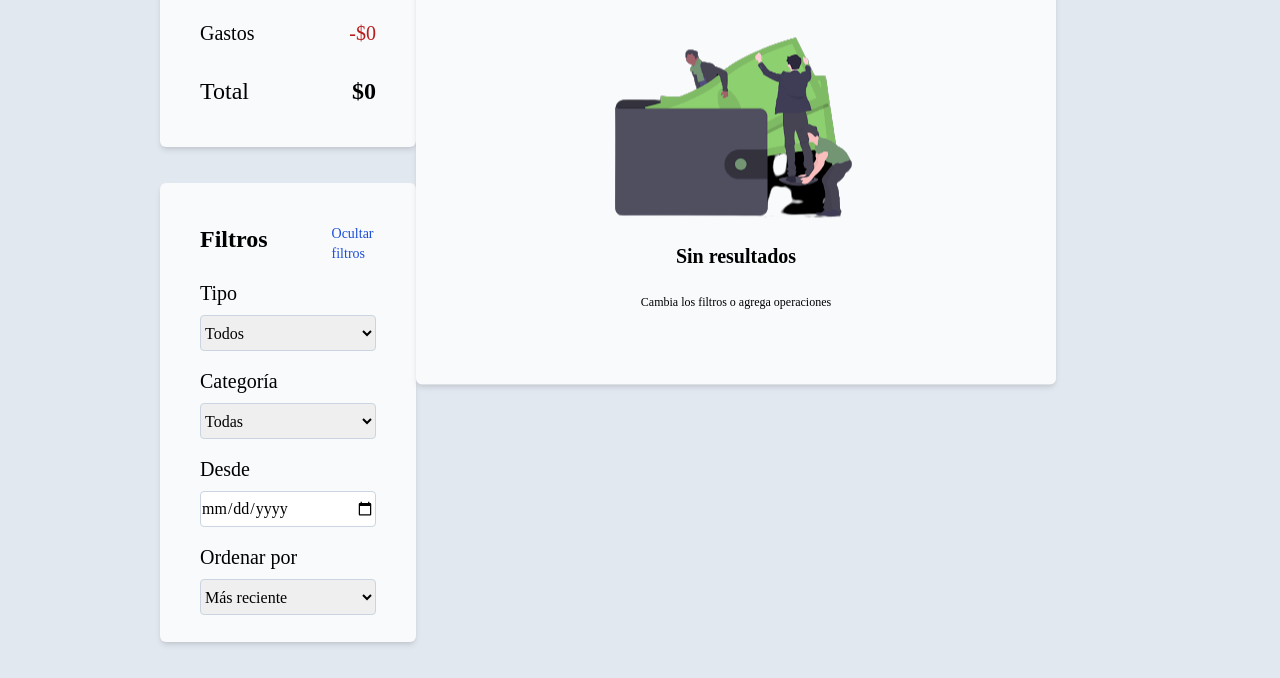
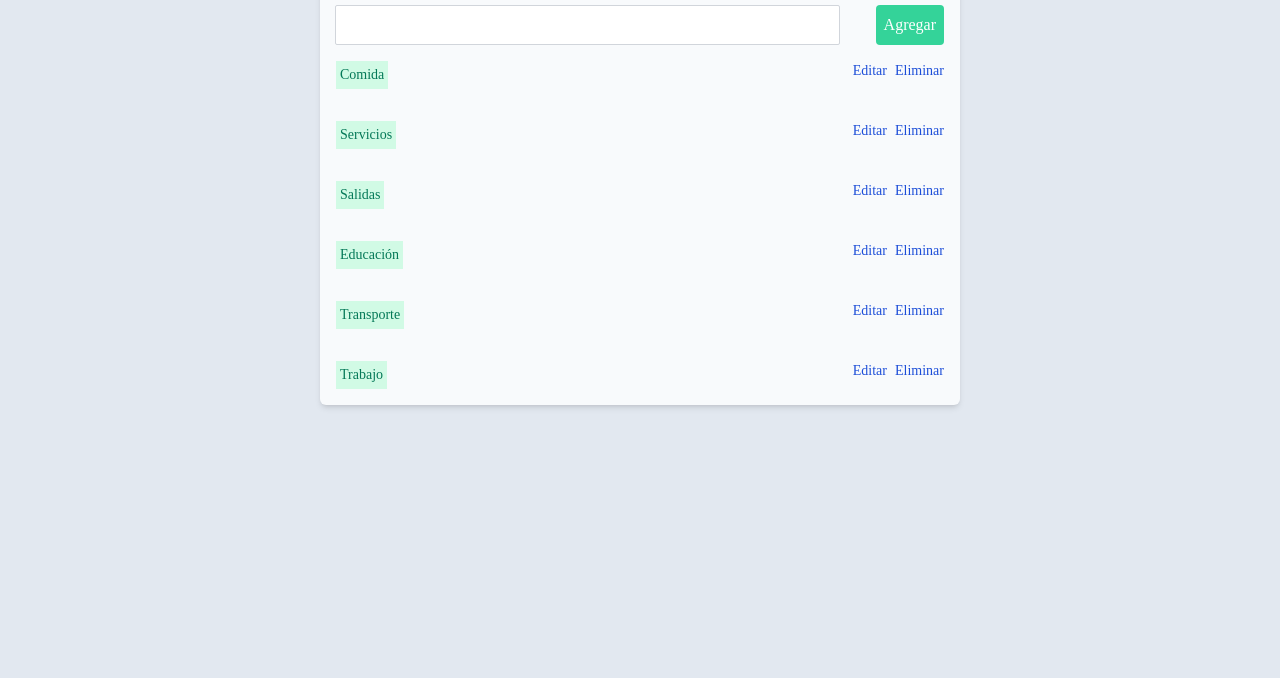
Before and after one commit to sofiariadna/Proyecto-AhorrADAs, a plain HTML site: page index.html in a window 1280 px wide. Shown: the part 309-987 px from the top of the page. After the commit the page ends 800 px from the top, so only its background shows below. Drawn offline with nearby package versions, Linux system fonts and the light colour scheme.

Commit message:
styling categories section

```diff
--- a/index.html
+++ b/index.html
@@ -30,7 +30,7 @@
     </header>
     <!--/Header-->
     <!--Balance and Filters-->
-    <aside class="bg-slate-50 p-10 ml-40 mt-16 rounded-md shadow-md	w-1/5">
+    <!--<aside class="bg-slate-50 p-10 ml-40 mt-16 rounded-md shadow-md	w-1/5">
         <h1 class="text-3xl font-semibold mb-11">Balance</h1>
         <section class="flex flex-column justify-between text-xl mb-5">
             <div>Ganancias</div>
@@ -88,7 +88,7 @@
     </aside>
     <!--Balance and Filters-->
     <!--New Operation-->
-        <div class="absolute top-1/2 transform -translate-y-1/2 right-0 w-2/4 h-[459px] mt-[63.6px] mr-56 bg-slate-50 rounded-md shadow-md">
+        <!--<div class="absolute top-1/2 transform -translate-y-1/2 right-0 w-2/4 h-[459px] mt-[63.6px] mr-56 bg-slate-50 rounded-md shadow-md">
             <h2 class="relative top-2.5 left-2.5 text-2xl font-semibold p-2">Operaciones</h2>
             <button class="absolute top-7 right-2.5 mr-6 p-2.5 rounded bg-emerald-400 text-white">+ Nueva Operación</button>
             <figure class="flex items-center justify-center mt-16">
@@ -98,5 +98,46 @@
                 <p class="text-xl text-center text-xs font-light mt-6">Cambia los filtros o agrega operaciones</p>
         </div>
     <!--New Operation-->
+    <!--Categories-->
+        <div class="absolute top-1/2 left-1/2 transform -translate-x-1/2 -translate-y-1/2 w-2/4 h-[500px] mt-[63.6px] bg-slate-50 rounded-md shadow-md">
+            <h2 class="text-3xl font-semibold p-4">Categorías</h2>
+            <label for="" class="text-sm font-semibold p-4">Nombre</label>
+            <div class="flex flex-row">
+                <input type="text" name="text" id="text" class="flex flex-column ml-[14.8px] mt-2 w-10/12 h-10 border-solid border-gray-300 border rounded-sm">
+                <button class="relative right-0 ml-9 mr-4 mt-2 p-2 h-10 rounded bg-emerald-400 text-white">Agregar</button>
+            </div>
+            <div class="flex flex-row p-4">
+                <p class="w-10/12 bg-emerald-100 text-emerald-700 text-sm p-1 max-w-max">Comida</p>
+                <a href="#" class="ml-auto text-sm text-blue-700">Editar</a>
+                <a href="#" class="ml-2 text-sm text-blue-700">Eliminar</a>
+            </div>
+            <div class="flex flex-row p-4">
+                <p class="w-10/12 bg-emerald-100 text-emerald-700 text-sm p-1 max-w-max">Servicios</p>
+                <a href="#" class="ml-auto text-sm text-blue-700">Editar</a>
+                <a href="#" class="ml-2 text-sm text-blue-700">Eliminar</a>
+            </div>
+            <div class="flex flex-row p-4">
+                <p class="w-10/12 bg-emerald-100 text-emerald-700 text-sm p-1 max-w-max">Salidas</p>
+                <a href="#" class="ml-auto text-sm text-blue-700">Editar</a>
+                <a href="#" class="ml-2 text-sm text-blue-700">Eliminar</a>
+            </div>
+            <div class="flex flex-row p-4">
+                <p class="w-10/12 bg-emerald-100 text-emerald-700 text-sm p-1 max-w-max">Educación</p>
+                <a href="#" class="ml-auto text-sm text-blue-700">Editar</a>
+                <a href="#" class="ml-2 text-sm text-blue-700">Eliminar</a>
+            </div>
+            <div class="flex flex-row p-4">
+                <p class="w-10/12 bg-emerald-100 text-emerald-700 text-sm p-1 max-w-max">Transporte</p>
+                <a href="#" class="ml-auto text-sm text-blue-700">Editar</a>
+                <a href="#" class="ml-2 text-sm text-blue-700">Eliminar</a>
+            </div>
+            <div class="flex flex-row p-4">
+                <p class="w-10/12 bg-emerald-100 text-emerald-700 text-sm p-1 max-w-max">Trabajo</p>
+                <a href="#" class="ml-auto text-sm text-blue-700">Editar</a>
+                <a href="#" class="ml-2 text-sm text-blue-700">Eliminar</a>
+            </div>
+        </div>
+
+
 </body>
 </html>
```
